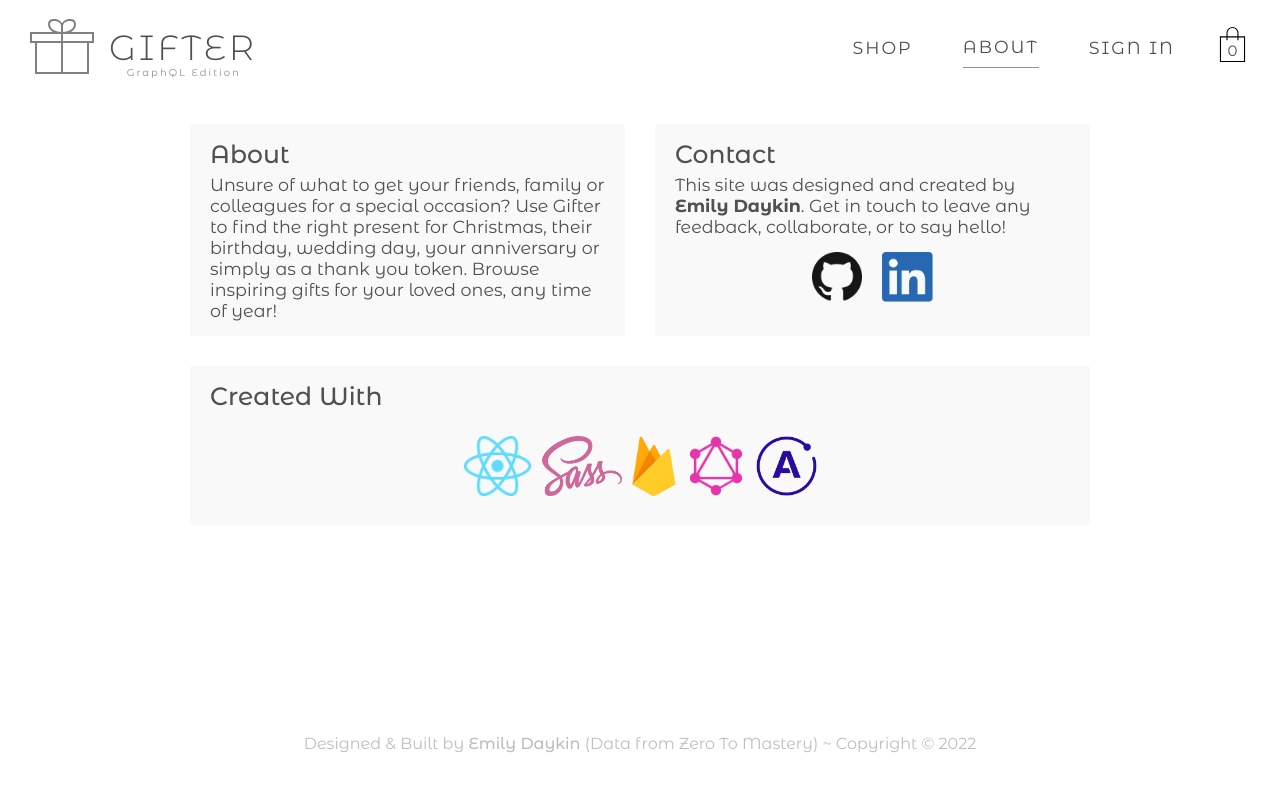
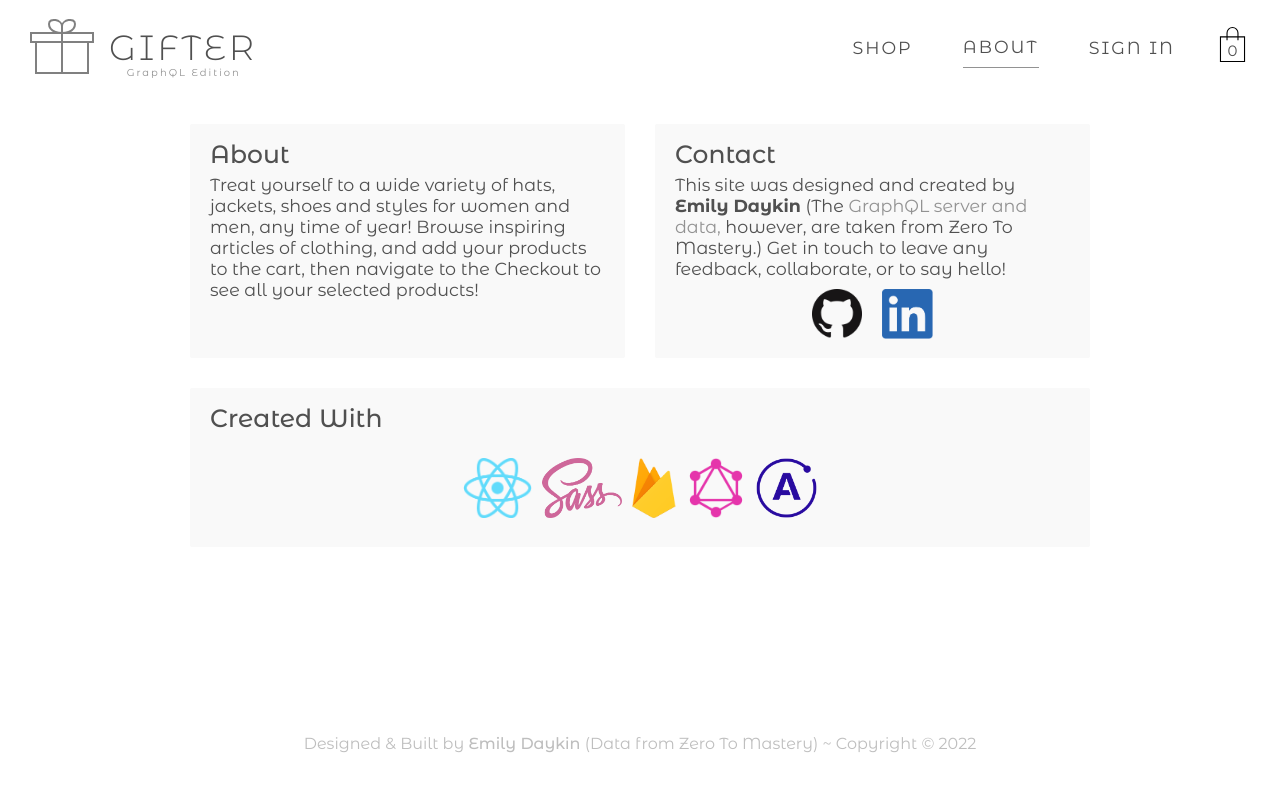
Before and after one commit to emilydaykin/graphql, a React (Create React App) app: page /about in a window 1280 px wide. Shown: the top 790 px of the page. Built offline with nearby package versions, Linux system fonts and the light colour scheme; no server answers.

Commit message:
updated about page and styling

```diff
--- a/src/components/About.jsx
+++ b/src/components/About.jsx
@@ -15,17 +15,20 @@ const About = () => {
           <div className='about__description'>
             <h1 className='about__heading'>About</h1>
             <p className='about__text'>
-              Unsure of what to get your friends, family or colleagues for a special occasion? Use
-              Gifter to find the right present for Christmas, their birthday, wedding day, your
-              anniversary or simply as a thank you token. Browse inspiring gifts for your loved
-              ones, any time of year!
+              Treat yourself to a wide variety of hats, jackets, shoes and styles for women and men,
+              any time of year! Browse inspiring articles of clothing, and add your products to the
+              cart, then navigate to the Checkout to see all your selected products!
             </p>
           </div>
           <div className='about__contact'>
             <h1 className='about__heading'>Contact</h1>
             <p>
-              This site was designed and created by <strong>Emily Daykin</strong>. Get in touch to
-              leave any feedback, collaborate, or to say hello!
+              This site was designed and created by <strong>Emily Daykin</strong> (The&nbsp;
+              <a href='https://crwn-clothing.com/' target='_blank' rel='noreferrer'>
+                GraphQL server and data,
+              </a>
+              &nbsp;however, are taken from Zero To Mastery.) Get in touch to leave any feedback,
+              collaborate, or to say hello!
             </p>
             <div className='about__contact-links'>
               <a href='https://github.com/emilydaykin'>
@@ -45,15 +48,9 @@ const About = () => {
               <a href='https://sass-lang.com/'>
                 <img className='about__icon' src={sassLogo} alt='Sass' />
               </a>
-              {/* <a href='#'>
-                <img className='about__icon' src={jestLogo} alt='Jest' />
-              </a> */}
               <a href='https://firebase.google.com/'>
                 <img className='about__icon' src={firebaseLogo} alt='Firebase' />
               </a>
-              {/* <a href='#'>
-                <img className='about__icon' src={stripeLogo} alt='Stripe' />
-              </a>*/}
               <a href='https://graphql.org/'>
                 <img className='about__icon' src={graphqlLogo} alt='GraphQL' />
               </a>
--- a/src/styles/pages/_about.scss
+++ b/src/styles/pages/_about.scss
@@ -29,6 +29,11 @@
     margin-left: 1.5rem;
     display: flex;
     flex-direction: column;
+
+    p a {
+      text-decoration: none;
+      color: $theme-grey-light;
+    }
   }
 
   &__contact-links {
@@ -48,6 +53,7 @@
 
   &__link {
     height: 5rem;
+    margin-top: 1rem;
   }
 
   &__icons {
```
